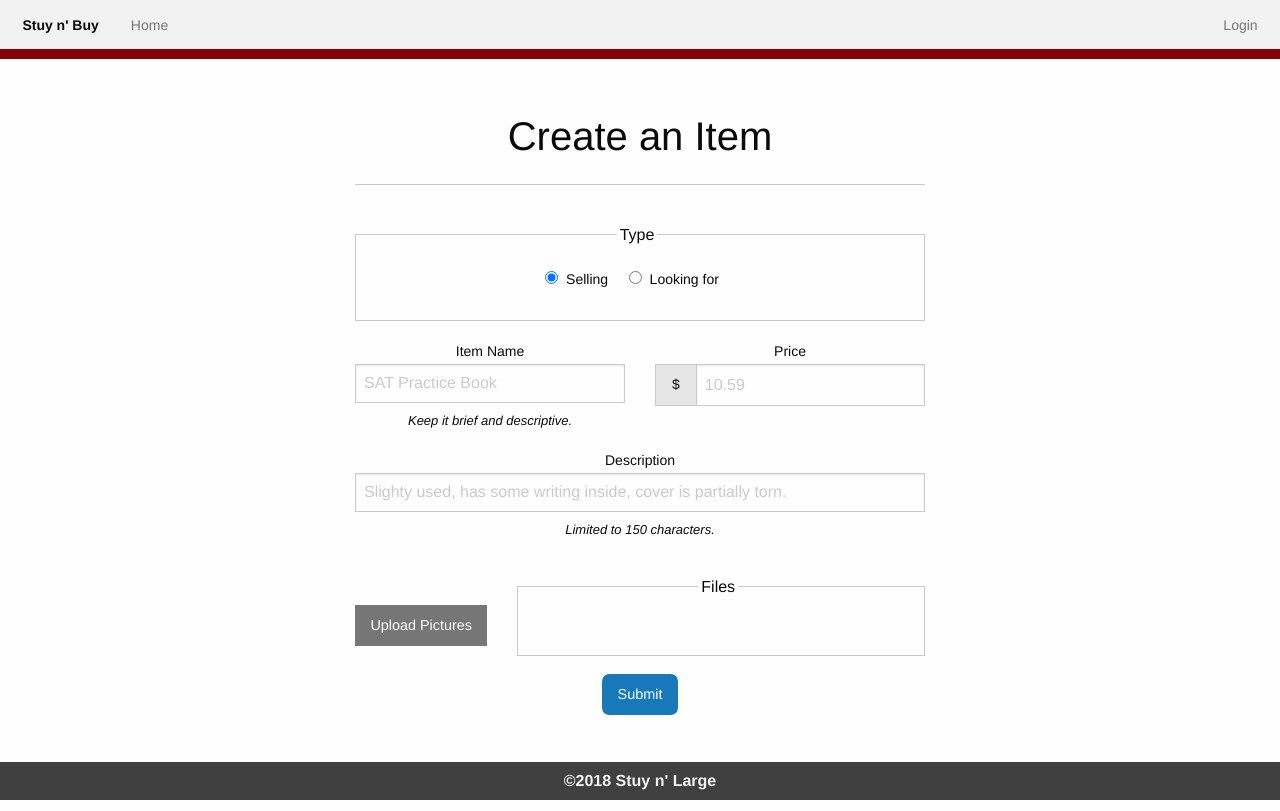
After one commit to Hyhyme/Stuy-n-Large, a Flask app: page /upload in a window 1280 px wide. The commit adds this page. Run offline with Flask 2, Linux system fonts and the light colour scheme; some libraries are stand-ins or nearby versions.

Commit message:
Create template for adding items

```diff
--- a/devlog.txt
+++ b/devlog.txt
@@ -29,3 +29,5 @@ Add prototype filter template
 
 wongA, luoE -- 2018-01-03 2:43:33
 Added add_item(), change_item(), add_picture() to db.py, changed increment_id()
+siuR -- 2018-01-03 23:04:47
+Create template for uploading items
--- a/main.py
+++ b/main.py
@@ -8,6 +8,7 @@ app = Flask(__name__)
 app.secret_key = os.urandom(32)
 
 app.jinja_env.globals.update(logged_in = logged_in)
+app.jinja_env.globals.update(username = db.get_username)
 
 def format_currency(value):
     return "${:,}".format(value)
@@ -30,6 +31,20 @@ def index():
         }
         return render_template('index_logged_in.html', items = items)
     return render_template('index.html')
+
+@app.route('/filter')
+def filter():
+    return 'hi'
+
+@app.route('/profile')
+def profile():
+    return 'hi'
+
+@app.route('/upload', methods=['GET', 'POST'])
+def upload():
+    if request.method == 'POST':
+        return redirect('profile.html')
+    return render_template('upload.html')
 
 @app.route('/create', methods=['GET', 'POST'])
 def create():
--- a/static/css/app.css
+++ b/static/css/app.css
@@ -113,3 +113,7 @@ footer {
     border: 2px solid #000;
     background: #ddd;
 }
+
+#picturesLabel {
+    margin-top: 3rem;
+}
--- /dev/null
+++ b/static/js/upload.js
@@ -0,0 +1,13 @@
+// Attach the change event listener to change the label of all input[type=file] elements
+var els = document.querySelectorAll("input[type=file]"),
+    i;
+for (i = 0; i < els.length; i++) {
+  els[i].addEventListener("change", function() {
+    var filenames = document.getElementById("filenames");
+    if (filenames.innerHTML != "") {
+      filenames.innerHTML += ", ";
+    }
+    filenames.innerHTML += this.files[0].name;
+  });
+
+}
--- a/templates/base.html
+++ b/templates/base.html
@@ -6,6 +6,7 @@
     <!--<link rel="shortcut icon" href="{{ url_for('static', filename='favicon.ico') }}">-->
     <link rel="stylesheet" type="text/css" href="{{ url_for('static', filename='css/foundation.css') }}">
     <link rel="stylesheet" type="text/css" href="{{ url_for('static', filename='css/app.css') }}">
+    <link rel="stylesheet" type="text/css" href="{{ url_for('static', filename='css/foundation-icons.css') }}">
     <title>
       {% block title %}
       {% endblock %}
@@ -20,7 +21,7 @@
           <li class="menu-text">Stuy n' Buy</li>
           <li><a href="{{ url_for('index') }}">Home</a></li>
           {% if logged_in() %}
-          <li><a href="#">Profile</a></li>
+          <li><a href="{{ url_for('profile') }}">Profile</a></li>
           {% endif %}
         </ul>
       </div>
--- /dev/null
+++ b/templates/upload.html
@@ -0,0 +1,83 @@
+{% extends "base.html" %}
+
+{% block title %}
+Create Item
+{% endblock %}
+
+{% block content %}
+<div class="grid-container full-screen">
+  <div class="grid-x grid-padding-x full-screen">
+    <div class="large-3 cell"></div>
+    <div class="small-12 large-6 cell text-center vertical-center">
+      <div class="grid-x grid-padding-x">
+
+        <div class="large-12 cell">
+          <h2>Create an Item</h2>
+          <hr>
+        </div>
+        <div class="large-12 cell">
+          <form method="POST" action="" enctype=multipart/form-data>
+            <div class="grid-x grid-padding-x">
+
+              <div class="large-12 cell">
+                <fieldset class="fieldset">
+                  <legend>Type</legend>
+                  <input id="sell" type="radio" name="type" checked="checked"><label for="sell">Selling</label>
+                  <input id="lf" type="radio" name="type"><label for="lf">Looking for</label>
+                  </fieldset>
+              </div>
+
+              <div class="medium-6 large-6 cell">
+                <label>Item Name
+                  <input type="text" name="item" placeholder="SAT Practice Book">
+                </label>
+                <p class="help-text">Keep it brief and descriptive.</p>
+              </div>
+
+              <div class="medium-6 large-6 cell">
+                <label>Price
+                  <div class="input-group">
+                    <span class="input-group-label">$</span>
+                    <input class="input-group-field" name="price" type="number" min="0.00" max="10000.00" step="0.01" placeholder="10.59"/>
+                  </div>
+                </label>
+              </div>
+
+              <div class="large-12 cell">
+                <label>Description
+                  <input type="text" name="description" placeholder="Slighty used, has some writing inside, cover is partially torn.">
+                </label>
+                <p class="help-text">Limited to 150 characters.</p>
+              </div>
+
+              <div class="shrink cell">
+                <label for="pictures" class="button secondary" id="picturesLabel">Upload Pictures</label>
+                <input type="file" id="pictures" name="pictures" class="show-for-sr">
+              </div>
+
+              <div class="auto cell">
+                <fieldset class="fieldset">
+                  <legend>Files</legend>
+                  <p id="filenames"></p>
+                </fieldset>
+              </div>
+
+              <div class="large-12 cell">
+                <input class="button round" type="submit">
+              </div>
+
+            </div>
+
+          </form>
+        </div>
+      </div>
+    </div>
+  </div>
+  <div class="large-3 cell"></div>
+</div>
+</div>
+{% endblock %}
+
+{% block scripts %}
+<script src="{{ url_for('static', filename='js/upload.js') }}"></script>
+{% endblock %}
--- a/utils/db.py
+++ b/utils/db.py
@@ -85,6 +85,15 @@ def add_picture(item_id, path):
     command = "INSERT INTO Pictures VALUES(%d, %d, '%s')" % (increment_id("Pictures"), item_id, path)
     close_db(db)
 
+def get_username(u_id):
+    db, c = open_db()
+    command = "SELECT * FROM Users WHERE user_id = %d" % (u_id)
+    user = None
+    for u in c.execute(command):
+        user = u
+    close_db(db)
+    return user[3]
+
 def get_user_id(email):
     db, c = open_db()
     command = "SELECT * FROM Users WHERE email = '%s'" % (hashed(email))
```
Also changed, not shown: templates/index_logged_in.html (+8 -2 lines).
